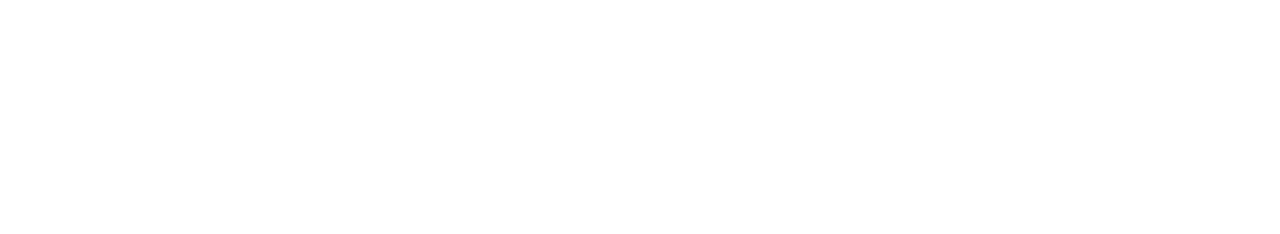
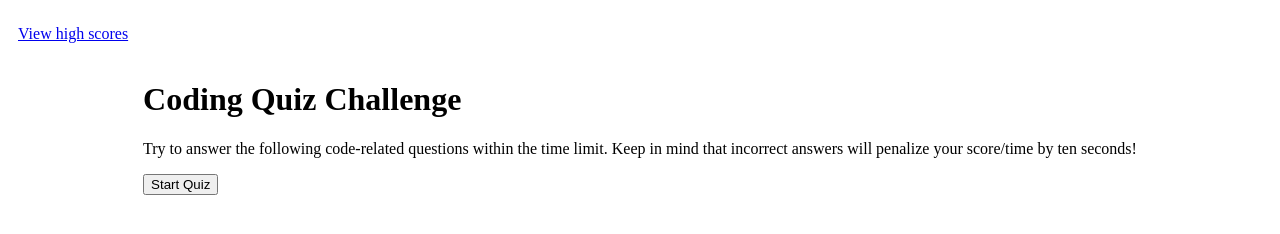
Before and after one commit to maverickwolfe21/coding-quiz, a plain HTML site: page index.html in a window 1280 px wide. Drawn offline with Linux system fonts and the light colour scheme.

Commit message:
home page structure

```diff
--- a/index.html
+++ b/index.html
@@ -4,6 +4,26 @@
     <meta charset="UTF-8" />
     <meta name="viewport" content="width=device-width, initial-scale=1.0" />
     <title>Coding Quiz</title>
+    <link rel="stylesheet" href="./assets/css/style.css" />
   </head>
-  <body></body>
+  <body>
+    <div style="display: flex; flex-direction: row; align-items: center; justify-content: space-between; padding: 10px 10px">
+      <a class="highscores" href="./scores.html">View high scores</a>
+      <p id="timer"></p>
+    </div>
+    <div style="display: flex; flex-direction: column; align-items: center; justify-content: center">
+      <div id="start-container">
+        <h1 id="start-title">Coding Quiz Challenge</h1>
+        <p id="start-prompt">
+          Try to answer the following code-related questions within the time limit. Keep in mind that incorrect answers will penalize your score/time
+          by ten seconds!
+        </p>
+        <button id="start-btn">Start Quiz</button>
+      </div>
+      <p id="question-prompt" class="hidden"></p>
+      <div id="question-container" class="hidden"></div>
+      <div id="results" class="hidden"></div>
+    </div>
+  </body>
+  <script src="./assets/js/script.js"></script>
 </html>
```
Also changed, not shown: assets/css/style.css (added), assets/js/script.js (added).
